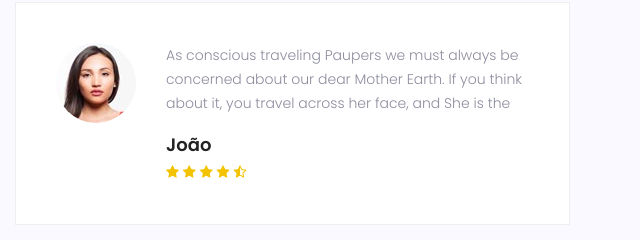
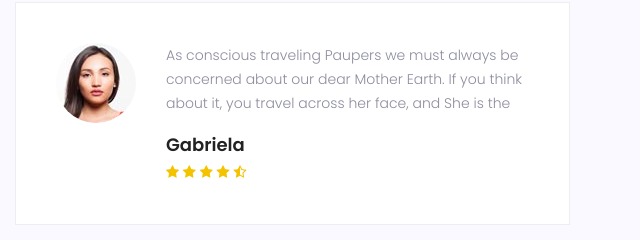
Before and after one commit to Gabrielmendes12/ap2-design, a plain HTML site: page index.html in a window 1280 px wide. Shown: the part 3337-3577 px from the top of the page, 640-1280 px from the left. Drawn offline with Linux system fonts and the light colour scheme.

Commit message:
Update index.html

```diff
--- a/index.html
+++ b/index.html
@@ -300,7 +300,7 @@
                         <img class="rounded-circle" src="image/gabriela_royalcaribbean_otimizada.jpg" alt="">
                         <div class="media-body">
                             <p>As conscious traveling Paupers we must always be concerned about our dear Mother Earth. If you think about it, you travel across her face, and She is the </p>
-                            <a href="#"><h4 class="sec_h4">João</h4></a>
+                            <a href="#"><h4 class="sec_h4">Gabriela</h4></a>
                             <div class="star">
                                 <a href="#"><i class="fa fa-star"></i></a>
                                 <a href="#"><i class="fa fa-star"></i></a>
```
